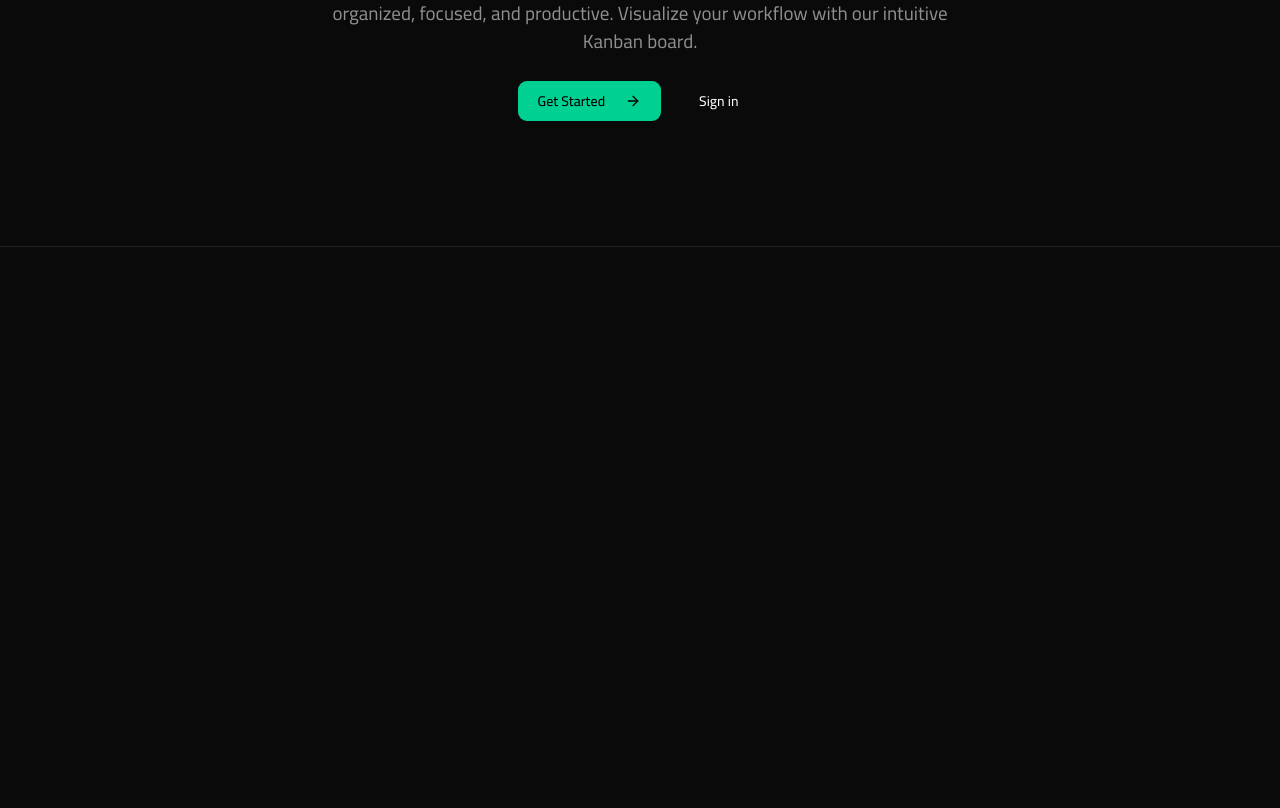
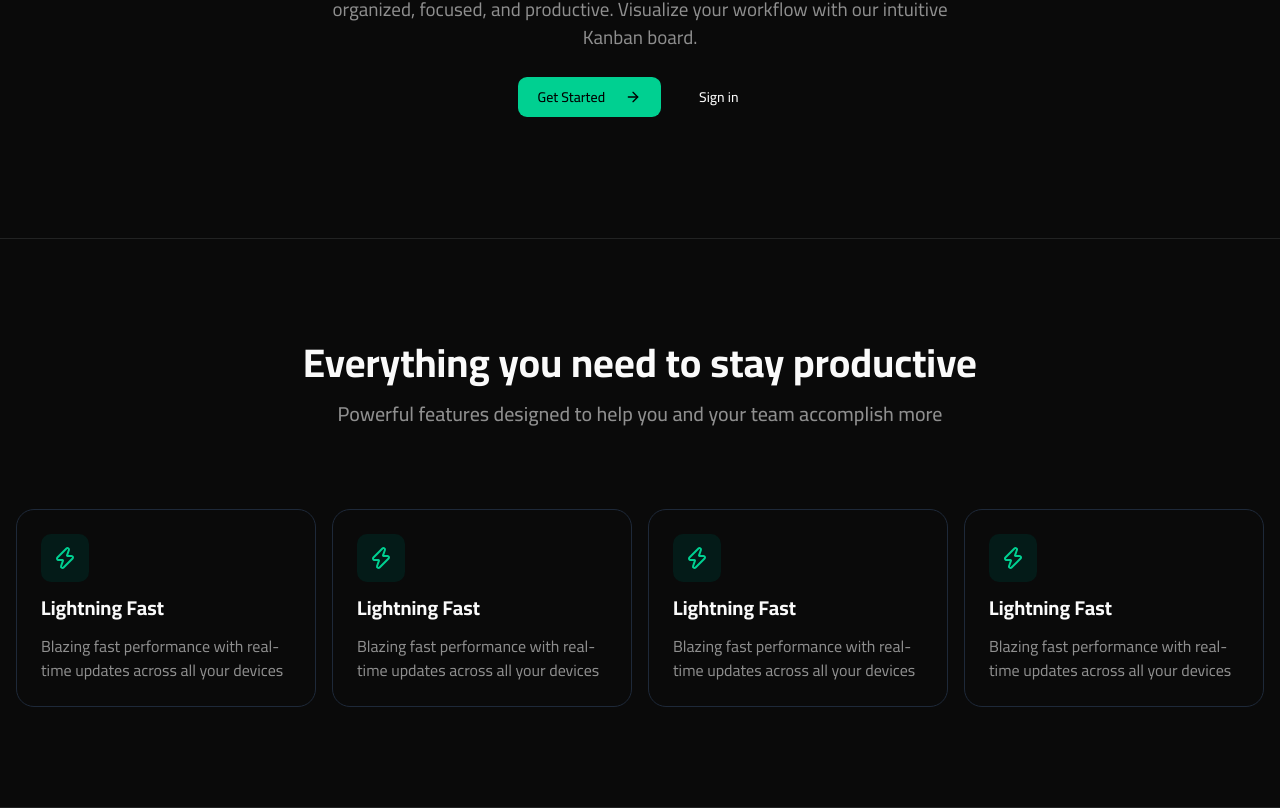
Before and after one commit to AmrMohamed830/Taskflow-pro, a Next.js app: page / in a window 1280 px wide. Shown: the part 427-1235 px from the top of the page. Before the commit the page ends 800 px from the top, so only its background shows below. Built offline with nearby package versions, Linux system fonts and the light colour scheme.

Commit message:
build features section UI with cards and icons

```diff
--- a/app/globals.css
+++ b/app/globals.css
@@ -5,6 +5,7 @@
 @custom-variant dark (&:is(.dark *));
 
 @theme inline {
+  --color-gray-brand:var(--gray-brand);
     --color-secondary-brand: var(--secondary-brand);
   --color-brand-foreground: var(--brand-foreground);
     --color-brand: var(--brand);
@@ -51,6 +52,7 @@
 }
 
 :root {
+  --gray-brand:#8f8f8f;
     --secondary-brand: #ffffff;
     --brand-foreground: oklch(0 0 0);
     --brand: rgb(0, 208, 145);
--- a/app/page.tsx
+++ b/app/page.tsx
@@ -1,3 +1,4 @@
+import FeaturesSection from "@/components/home/featuresSection";
 import Hero from "@/components/home/hero";
 import Navbar from "@/components/home/navbar";
 
@@ -6,6 +7,7 @@ export default function Home() {
 <div className="">
 <Navbar/>
 <Hero/>
+<FeaturesSection/>
 </div>
 
   );
--- /dev/null
+++ b/components/home/featuresSection.tsx
@@ -0,0 +1,67 @@
+import { Zap } from "lucide-react";
+
+const FeaturesSection = () => {
+    return (
+        <section className="py-25 border-b-1">
+            <div className="max-w-7xl mx-auto px-4">
+                <div className="mb-20">
+                    <h1 className="mb-3 text-3xl md:text-[40px] text-center font-bold">
+                        Everything you need to stay productive
+                    </h1>
+                    <p className="text-center font-medium text-[20px] text-gray-brand">
+                        Powerful features designed to help you and your team
+                        accomplish more
+                    </p>
+                </div>
+                <div className="grid grid-cols-[repeat(auto-fill,minmax(250px,1fr))] gap-4 text-center sm:text-start">
+                    <div className="flex flex-col gap-3 border-1 border-gray-800 p-6 rounded-2xl group transition duration-200 hover:border-[#0a362d]">
+                        <div className="m-auto sm:m-0 bg-secondary-brand p-3 w-fit rounded-lg group-hover:bg-[#0a362d] transition duration-200">
+                            <Zap className="text-brand  w-6 h-6" />
+                        </div>
+
+                        <h4 className="font-bold text-xl ">Lightning Fast</h4>
+                        <p className="text-gray-brand">
+                            Blazing fast performance with real-time updates
+                            across all your devices
+                        </p>
+                    </div>
+                    <div className="flex flex-col gap-3 border-1 border-gray-800 p-6 rounded-2xl group transition duration-200 hover:border-[#0a362d]">
+                        <div className="m-auto sm:m-0  bg-secondary-brand p-3 w-fit rounded-lg group-hover:bg-[#0a362d] transition duration-200">
+                            <Zap className="text-brand  w-6 h-6" />
+                        </div>
+
+                        <h4 className="font-bold text-xl ">Lightning Fast</h4>
+                        <p className="text-gray-brand">
+                            Blazing fast performance with real-time updates
+                            across all your devices
+                        </p>
+                    </div>
+                    <div className="flex flex-col gap-3 border-1 border-gray-800 p-6 rounded-2xl group transition duration-200 hover:border-[#0a362d]">
+                        <div className="m-auto sm:m-0  bg-secondary-brand p-3 w-fit rounded-lg group-hover:bg-[#0a362d] transition duration-200">
+                            <Zap className="text-brand  w-6 h-6" />
+                        </div>
+
+                        <h4 className="font-bold text-xl ">Lightning Fast</h4>
+                        <p className="text-gray-brand">
+                            Blazing fast performance with real-time updates
+                            across all your devices
+                        </p>
+                    </div>
+                    <div className="flex flex-col gap-3 border-1 border-gray-800 p-6 rounded-2xl group transition duration-200 hover:border-[#0a362d]">
+                        <div className="m-auto sm:m-0  bg-secondary-brand p-3 w-fit rounded-lg group-hover:bg-[#0a362d] transition duration-200">
+                            <Zap className="text-brand  w-6 h-6" />
+                        </div>
+
+                        <h4 className="font-bold text-xl ">Lightning Fast</h4>
+                        <p className="text-gray-brand">
+                            Blazing fast performance with real-time updates
+                            across all your devices
+                        </p>
+                    </div>
+                </div>
+            </div>
+        </section>
+    );
+};
+
+export default FeaturesSection;
--- a/components/home/hero.tsx
+++ b/components/home/hero.tsx
@@ -2,7 +2,7 @@ import { Sparkles, ArrowRight } from "lucide-react";
 import { Button } from "../ui/button";
 const Hero = () => {
     return (
-        <section className="py-31 border-b-1">
+        <section className="py-30 border-b-1">
             <div className="max-w-7xl mx-auto px-4 flex justify-center items-center ">
                 <div className="max-w-2xl flex flex-col gap-6 items-center">
                     <div className="flex gap-3 bg-secondary-brand text-brand px-4 py-1 rounded-2xl">
@@ -15,7 +15,7 @@ const Hero = () => {
                             amplify your productivity
                         </span>
                     </h1>
-                    <p className="text-center text-[#8f8f8f] text-[19px]">
+                    <p className="text-center text-gray-brand text-[19px]">
                         TaskFlow is the modern task management platform that
                         helps teams stay organized, focused, and productive.
                         Visualize your workflow with our intuitive Kanban board.
```
